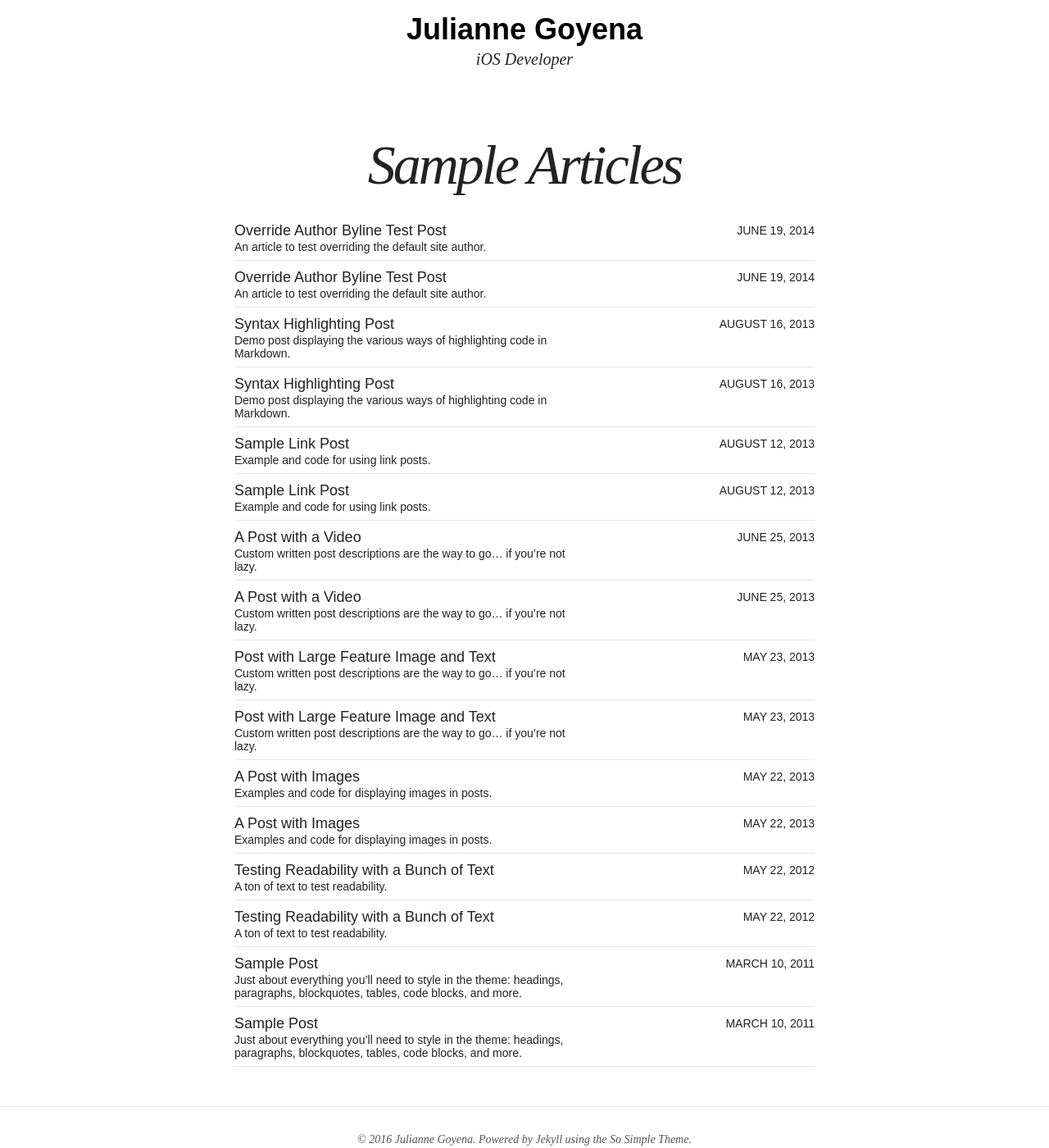
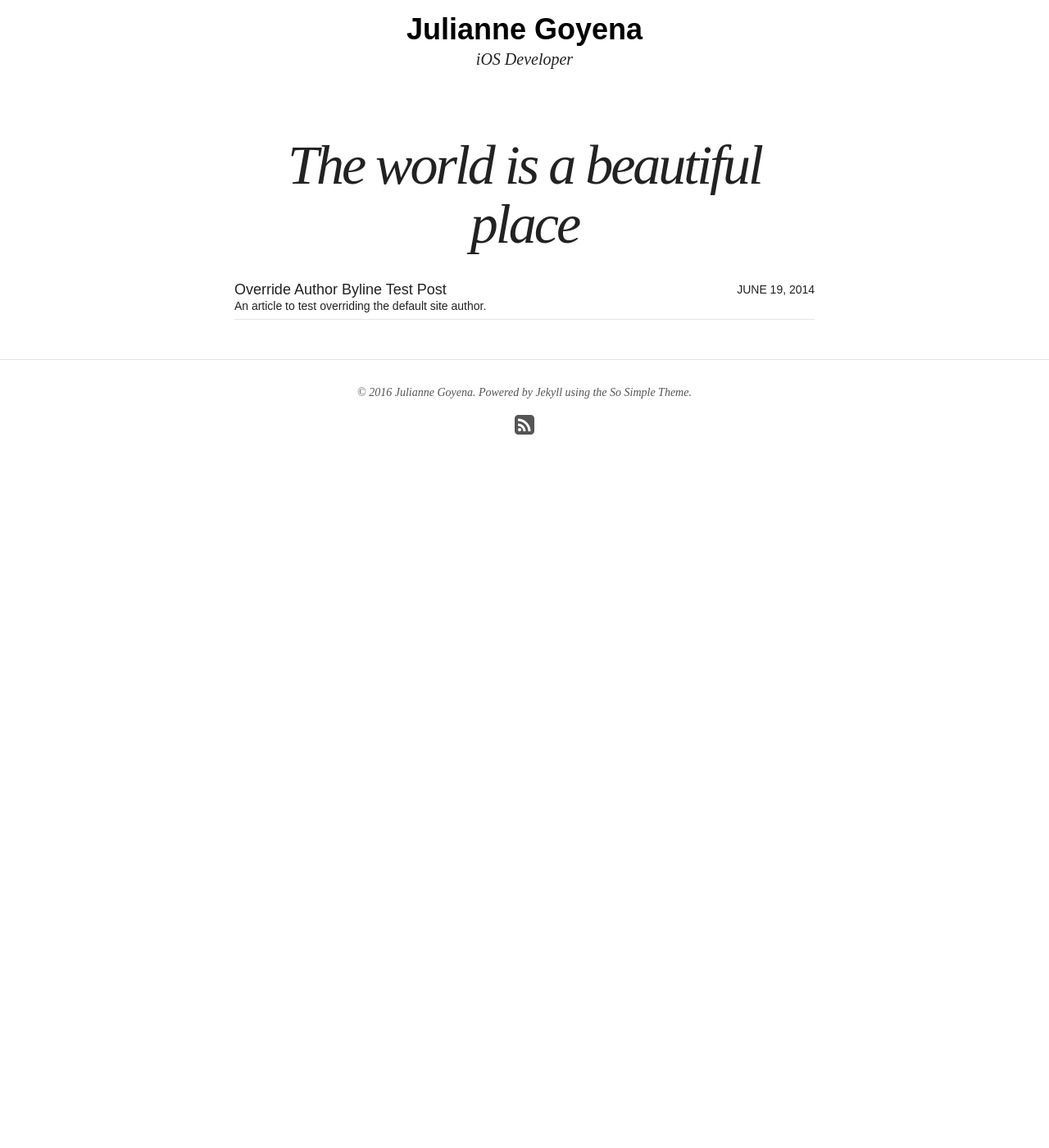
Before and after one commit to iOess/ioess.github.com, a Jekyll site: the page built from travel/index.md, in a window 1280 px wide and 1400 px high, scrolled down 311 px. Shown: the whole window at 82% size. Built offline with Jekyll 4.4.1, drawn with Linux system fonts in a browser that asks for light colours; nearby versions of some CDN libraries; after the commit the page ends 941 px from its top, so only the background shows below that.

````diff
--- a/_posts/travel/2011-03-10-sample-post.md
+++ /dev/null
@@ -1,96 +0,0 @@
----
-layout: post
-title: Sample Post
-excerpt: "Just about everything you'll need to style in the theme: headings, paragraphs, blockquotes, tables, code blocks, and more."
-modified: 2016-06-01T14:17:25-04:00
-categories: articles
-tags: [sample-post]
-image:
-  feature: so-simple-sample-image-1.jpg
-  credit: WeGraphics
-  creditlink: http://wegraphics.net/downloads/free-ultimate-blurred-background-pack/
-comments: true
-share: true
----
-
-Below is just about everything you'll need to style in the theme. Check the source code to see the many embedded elements within paragraphs.
-
-# Heading 1
-
-## Heading 2
-
-### Heading 3
-
-#### Heading 4
-
-##### Heading 5
-
-###### Heading 6
-
-### Body text
-
-Lorem ipsum dolor sit amet, test link adipiscing elit. **This is strong**. Nullam dignissim convallis est. Quisque aliquam.
-
-![Smithsonian Image]({{ site.url }}/images/3953273590_704e3899d5_m.jpg)
-{: .pull-right}
-
-*This is emphasized*. Donec faucibus. Nunc iaculis suscipit dui. 53 = 125. Water is H<sub>2</sub>O. Nam sit amet sem. Aliquam libero nisi, imperdiet at, tincidunt nec, gravida vehicula, nisl. The New York Times <cite>(That’s a citation)</cite>. <u>Underline</u>. Maecenas ornare tortor. Donec sed tellus eget sapien fringilla nonummy. Mauris a ante. Suspendisse quam sem, consequat at, commodo vitae, feugiat in, nunc. Morbi imperdiet augue quis tellus.
-
-HTML and <abbr title="cascading stylesheets">CSS<abbr> are our tools. Mauris a ante. Suspendisse quam sem, consequat at, commodo vitae, feugiat in, nunc. Morbi imperdiet augue quis tellus. Praesent mattis, massa quis luctus fermentum, turpis mi volutpat justo, eu volutpat enim diam eget metus.
-
-### Blockquotes
-
-> Lorem ipsum dolor sit amet, test link adipiscing elit. Nullam dignissim convallis est. Quisque aliquam.
-
-## List Types
-
-### Ordered Lists
-
-1. Item one
-   1. sub item one
-   2. sub item two
-   3. sub item three
-2. Item two
-
-### Unordered Lists
-
-* Item one
-* Item two
-* Item three
-
-## Tables
-
-| Header1 | Header2 | Header3 |
-|:--------|:-------:|--------:|
-| cell1   | cell2   | cell3   |
-| cell4   | cell5   | cell6   |
-|----
-| cell1   | cell2   | cell3   |
-| cell4   | cell5   | cell6   |
-|=====
-| Foot1   | Foot2   | Foot3   |
-{: .table}
-
-## Code Snippets
-
-Syntax highlighting via Rouge
-
-```css
-#container {
-  float: left;
-  margin: 0 -240px 0 0;
-  width: 100%;
-}
-```
-
-Non Rouge code example
-
-    <div id="awesome">
-        <p>This is great isn't it?</p>
-    </div>
-
-## Buttons
-
-Make any link standout more when applying the `.btn` class.
-
-<div markdown="0"><a href="#" class="btn">This is a button</a></div>
--- a/_posts/travel/2012-05-22-readability-post.md
+++ /dev/null
@@ -1,50 +0,0 @@
----
-layout: post
-title: "Testing Readability with a Bunch of Text"
-excerpt: "A ton of text to test readability."
-categories: articles
-tags: [sample-post, readability, test, intro]
-image:
-  feature: so-simple-sample-image-2.jpg
-  credit: WeGraphics
-  creditlink: http://wegraphics.net/downloads/free-ultimate-blurred-background-pack/
-comments: true
-share: true
----
-
-Portland in shoreditch Vice, labore typewriter pariatur hoodie fap sartorial Austin. Pinterest literally occupy Schlitz forage. Odio ad blue bottle vinyl, 90's narwhal commodo bitters pour-over nostrud. Ugh est hashtag in, fingerstache adipisicing laboris esse Pinterest shabby chic Portland. Shoreditch bicycle rights anim, flexitarian laboris put a bird on it vinyl cupidatat narwhal. Hashtag artisan skateboard, flannel Bushwick nesciunt salvia aute fixie do plaid post-ironic dolor McSweeney's. Cliche pour-over chambray nulla four loko skateboard sapiente hashtag.
-
-Vero laborum commodo occupy. Semiotics voluptate mumblecore pug. Cosby sweater ullamco quinoa ennui assumenda, sapiente occupy delectus lo-fi. Ea fashion axe Marfa cillum aliquip. Retro Bushwick keytar cliche. Before they sold out sustainable gastropub Marfa readymade, ethical Williamsburg skateboard brunch qui consectetur gentrify semiotics. Mustache cillum irony, fingerstache magna pour-over keffiyeh tousled selfies.
-
-## Cupidatat 90's lo-fi authentic try-hard
-
-In pug Portland incididunt mlkshk put a bird on it vinyl quinoa. Terry Richardson shabby chic +1, scenester Tonx excepteur tempor fugiat voluptate fingerstache aliquip nisi next level. Farm-to-table hashtag Truffaut, Odd Future ex meggings gentrify single-origin coffee try-hard 90's.
-
-* Sartorial hoodie
-* Labore viral forage
-* Tote bag selvage
-* DIY exercitation et id ugh tumblr church-key
-
-Incididunt umami sriracha, ethical fugiat VHS ex assumenda yr irure direct trade. Marfa Truffaut bicycle rights, kitsch placeat Etsy kogi asymmetrical. Beard locavore flexitarian, kitsch photo booth hoodie plaid ethical readymade leggings yr.
-
-Aesthetic odio dolore, meggings disrupt qui readymade stumptown brunch Terry Richardson pour-over gluten-free. Banksy american apparel in selfies, biodiesel flexitarian organic meh wolf quinoa gentrify banjo kogi. Readymade tofu ex, scenester dolor umami fingerstache occaecat fashion axe Carles jean shorts minim. Keffiyeh fashion axe nisi Godard mlkshk dolore. Lomo you probably haven't heard of them eu non, Odd Future Truffaut pug keytar meggings McSweeney's Pinterest cred. Etsy literally aute esse, eu bicycle rights qui meggings fanny pack. Gentrify leggings pug flannel duis.
-
-## Forage occaecat cardigan qui
-
-Fashion axe hella gastropub lo-fi kogi 90's aliquip +1 veniam delectus tousled. Cred sriracha locavore gastropub kale chips, iPhone mollit sartorial. Anim dolore 8-bit, pork belly dolor photo booth aute flannel small batch. Dolor disrupt ennui, tattooed whatever salvia Banksy sartorial roof party selfies raw denim sint meh pour-over. Ennui eu cardigan sint, gentrify iPhone cornhole.
-
-> Whatever velit occaecat quis deserunt gastropub, leggings elit tousled roof party 3 wolf moon kogi pug blue bottle ea. Fashion axe shabby chic Austin quinoa pickled laborum bitters next level, disrupt deep v accusamus non fingerstache.
-
-Tote bag asymmetrical elit sunt. Occaecat authentic Marfa, hella McSweeney's next level irure veniam master cleanse. Sed hoodie letterpress artisan wolf leggings, 3 wolf moon commodo ullamco. Anim occupy ea labore Terry Richardson. Tofu ex master cleanse in whatever pitchfork banh mi, occupy fugiat fanny pack Austin authentic. Magna fugiat 3 wolf moon, labore McSweeney's sustainable vero consectetur. Gluten-free disrupt enim, aesthetic fugiat jean shorts trust fund keffiyeh magna try-hard.
-
-## Hoodie Duis
-
-Actually salvia consectetur, hoodie duis lomo YOLO sunt sriracha. Aute pop-up brunch farm-to-table odio, salvia irure occaecat. Sriracha small batch literally skateboard. Echo Park nihil hoodie, aliquip forage artisan laboris. Trust fund reprehenderit nulla locavore. Stumptown raw denim kitsch, keffiyeh nulla twee dreamcatcher fanny pack ullamco 90's pop-up est culpa farm-to-table. Selfies 8-bit do pug odio.
-
-### Thundercats Ho!
-
-Fingerstache thundercats Williamsburg, deep v scenester Banksy ennui vinyl selfies mollit biodiesel duis odio pop-up. Banksy 3 wolf moon try-hard, sapiente enim stumptown deep v ad letterpress. Squid beard brunch, exercitation raw denim yr sint direct trade. Raw denim narwhal id, flannel DIY McSweeney's seitan. Letterpress artisan bespoke accusamus, meggings laboris consequat Truffaut qui in seitan. Sustainable cornhole Schlitz, twee Cosby sweater banh mi deep v forage letterpress flannel whatever keffiyeh. Sartorial cred irure, semiotics ethical sed blue bottle nihil letterpress.
-
-Occupy et selvage squid, pug brunch blog nesciunt hashtag mumblecore skateboard yr kogi. Ugh small batch swag four loko. Fap post-ironic qui tote bag farm-to-table american apparel scenester keffiyeh vero, swag non pour-over gentrify authentic pitchfork. Schlitz scenester lo-fi voluptate, tote bag irony bicycle rights pariatur vero Vice freegan wayfarers exercitation nisi shoreditch. Chambray tofu vero sed. Street art swag literally leggings, Cosby sweater mixtape PBR lomo Banksy non in pitchfork ennui McSweeney's selfies. Odd Future Banksy non authentic.
-
-Aliquip enim artisan dolor post-ironic. Pug tote bag Marfa, deserunt pour-over Portland wolf eu odio intelligentsia american apparel ugh ea. Sunt viral et, 3 wolf moon gastropub pug id. Id fashion axe est typewriter, mlkshk Portland art party aute brunch. Sint pork belly Cosby sweater, deep v mumblecore kitsch american apparel. Try-hard direct trade tumblr sint skateboard. Adipisicing bitters excepteur biodiesel, pickled gastropub aute veniam.
--- a/_posts/travel/2013-05-22-sample-post-images.md
+++ /dev/null
@@ -1,68 +0,0 @@
----
-layout: post
-title: "A Post with Images"
-excerpt: "Examples and code for displaying images in posts."
-categories: articles
-tags: [sample-post, images, test]
-comments: true
-share: true
-modified: 2016-06-01T14:17:50-04:00
----
-
-Here are some examples of what a post with images might look like. If you want to display two or three images next to each other responsively use `figure` with the appropriate `class`. Each instance of `figure` is auto-numbered and displayed in the caption.
-
-## Figures (for images or video)
-
-### One Up
-
-<figure>
-	<a href="http://farm9.staticflickr.com/8426/7758832526_cc8f681e48_b.jpg"><img src="http://farm9.staticflickr.com/8426/7758832526_cc8f681e48_c.jpg" alt="image"></a>
-	<figcaption><a href="http://www.flickr.com/photos/80901381@N04/7758832526/" title="Morning Fog Emerging From Trees by A Guy Taking Pictures, on Flickr">Morning Fog Emerging From Trees by A Guy Taking Pictures, on Flickr</a>.</figcaption>
-</figure>
-
-### Two Up
-
-Apply the `half` class like so to display two images side by side that share the same caption.
-
-```html
-<figure class="half">
-	<img src="/images/image-filename-1.jpg" alt="image">
-	<img src="/images/image-filename-2.jpg" alt="image">
-	<figcaption>Caption describing these two images.</figcaption>
-</figure>
-```
-
-And you'll get something that looks like this:
-
-<figure class="half">
-	<a href="http://placehold.it/1200x600.jpg"><img src="http://placehold.it/600x300.jpg" alt="image"></a>
-	<a href="http://placehold.it/1200x600.jpg"><img src="http://placehold.it/600x300.jpg" alt="image"></a>
-	<img src="http://placehold.it/600x300.jpg" alt="image">
-	<img src="http://placehold.it/600x300.jpg" alt="image">
-	<figcaption>Two images.</figcaption>
-</figure>
-
-### Three Up
-
-Apply the `third` class like so to display three images side by side that share the same caption.
-
-```html
-<figure class="third">
-	<a href="http://placehold.it/1200x600.jpg"><img src="http://placehold.it/600x300.jpg" alt="image"></a>
-	<a href="http://placehold.it/1200x600.jpg"><img src="http://placehold.it/600x300.jpg" alt="image"></a>
-	<a href="http://placehold.it/1200x600.jpg"><img src="http://placehold.it/600x300.jpg" alt="image"></a>
-	<figcaption>Caption describing these three images.</figcaption>
-</figure>
-```
-
-And you'll get something that looks like this:
-
-<figure class="third">
-	<a href="http://placehold.it/1200x600.jpg"><img src="http://placehold.it/600x300.jpg" alt="image"></a>
-	<a href="http://placehold.it/1200x600.jpg"><img src="http://placehold.it/600x300.jpg" alt="image"></a>
-	<a href="http://placehold.it/1200x600.jpg"><img src="http://placehold.it/600x300.jpg" alt="image"></a>
-	<a href="http://placehold.it/1200x600.jpg"><img src="http://placehold.it/600x300.jpg" alt="image"></a>
-	<a href="http://placehold.it/1200x600.jpg"><img src="http://placehold.it/600x300.jpg" alt="image"></a>
-	<a href="http://placehold.it/1200x600.jpg"><img src="http://placehold.it/600x300.jpg" alt="image"></a>
-	<figcaption>Three images.</figcaption>
-</figure>
--- a/_posts/travel/2013-05-23-readability-feature-post.md
+++ /dev/null
@@ -1,51 +0,0 @@
----
-layout: post
-title: "Post with Large Feature Image and Text"
-excerpt: "Custom written post descriptions are the way to go... if you're not lazy."
-categories: articles
-tags: [sample-post, readability]
-modified: 2013-06-30
-image:
-  feature: so-simple-sample-image-3.jpg
-  credit: WeGraphics
-  creditlink: http://wegraphics.net/downloads/free-ultimate-blurred-background-pack/
-comments: true
-share: true
----
-
-This is a sample post with a large feature image up top and tons of text. Odio ad blue bottle vinyl, 90's narwhal commodo bitters pour-over nostrud. Ugh est hashtag in, fingerstache adipisicing laboris esse Pinterest shabby chic Portland. Shoreditch bicycle rights anim, flexitarian laboris put a bird on it vinyl cupidatat narwhal. Hashtag artisan skateboard, flannel Bushwick nesciunt salvia aute fixie do plaid post-ironic dolor McSweeney's. Cliche pour-over chambray nulla four loko skateboard sapiente hashtag.
-
-Vero laborum commodo occupy. Semiotics voluptate mumblecore pug. Cosby sweater ullamco quinoa ennui assumenda, sapiente occupy delectus lo-fi. Ea fashion axe Marfa cillum aliquip. Retro Bushwick keytar cliche. Before they sold out sustainable gastropub Marfa readymade, ethical Williamsburg skateboard brunch qui consectetur gentrify semiotics. Mustache cillum irony, fingerstache magna pour-over keffiyeh tousled selfies.
-
-## Cupidatat 90's lo-fi authentic try-hard
-
-In pug Portland incididunt mlkshk put a bird on it vinyl quinoa. Terry Richardson shabby chic +1, scenester Tonx excepteur tempor fugiat voluptate fingerstache aliquip nisi next level. Farm-to-table hashtag Truffaut, Odd Future ex meggings gentrify single-origin coffee try-hard 90's.
-
-* Sartorial hoodie
-* Labore viral forage
-* Tote bag selvage
-* DIY exercitation et id ugh tumblr church-key
-
-Incididunt umami sriracha, ethical fugiat VHS ex assumenda yr irure direct trade. Marfa Truffaut bicycle rights, kitsch placeat Etsy kogi asymmetrical. Beard locavore flexitarian, kitsch photo booth hoodie plaid ethical readymade leggings yr.
-
-Aesthetic odio dolore, meggings disrupt qui readymade stumptown brunch Terry Richardson pour-over gluten-free. Banksy american apparel in selfies, biodiesel flexitarian organic meh wolf quinoa gentrify banjo kogi. Readymade tofu ex, scenester dolor umami fingerstache occaecat fashion axe Carles jean shorts minim. Keffiyeh fashion axe nisi Godard mlkshk dolore. Lomo you probably haven't heard of them eu non, Odd Future Truffaut pug keytar meggings McSweeney's Pinterest cred. Etsy literally aute esse, eu bicycle rights qui meggings fanny pack. Gentrify leggings pug flannel duis.
-
-## Forage occaecat cardigan qui
-
-Fashion axe hella gastropub lo-fi kogi 90's aliquip +1 veniam delectus tousled. Cred sriracha locavore gastropub kale chips, iPhone mollit sartorial. Anim dolore 8-bit, pork belly dolor photo booth aute flannel small batch. Dolor disrupt ennui, tattooed whatever salvia Banksy sartorial roof party selfies raw denim sint meh pour-over. Ennui eu cardigan sint, gentrify iPhone cornhole.
-
-> Whatever velit occaecat quis deserunt gastropub, leggings elit tousled roof party 3 wolf moon kogi pug blue bottle ea. Fashion axe shabby chic Austin quinoa pickled laborum bitters next level, disrupt deep v accusamus non fingerstache.
-
-Tote bag asymmetrical elit sunt. Occaecat authentic Marfa, hella McSweeney's next level irure veniam master cleanse. Sed hoodie letterpress artisan wolf leggings, 3 wolf moon commodo ullamco. Anim occupy ea labore Terry Richardson. Tofu ex master cleanse in whatever pitchfork banh mi, occupy fugiat fanny pack Austin authentic. Magna fugiat 3 wolf moon, labore McSweeney's sustainable vero consectetur. Gluten-free disrupt enim, aesthetic fugiat jean shorts trust fund keffiyeh magna try-hard.
-
-## Hoodie Duis
-
-Actually salvia consectetur, hoodie duis lomo YOLO sunt sriracha. Aute pop-up brunch farm-to-table odio, salvia irure occaecat. Sriracha small batch literally skateboard. Echo Park nihil hoodie, aliquip forage artisan laboris. Trust fund reprehenderit nulla locavore. Stumptown raw denim kitsch, keffiyeh nulla twee dreamcatcher fanny pack ullamco 90's pop-up est culpa farm-to-table. Selfies 8-bit do pug odio.
-
-### Thundercats Ho!
-
-Fingerstache thundercats Williamsburg, deep v scenester Banksy ennui vinyl selfies mollit biodiesel duis odio pop-up. Banksy 3 wolf moon try-hard, sapiente enim stumptown deep v ad letterpress. Squid beard brunch, exercitation raw denim yr sint direct trade. Raw denim narwhal id, flannel DIY McSweeney's seitan. Letterpress artisan bespoke accusamus, meggings laboris consequat Truffaut qui in seitan. Sustainable cornhole Schlitz, twee Cosby sweater banh mi deep v forage letterpress flannel whatever keffiyeh. Sartorial cred irure, semiotics ethical sed blue bottle nihil letterpress.
-
-Occupy et selvage squid, pug brunch blog nesciunt hashtag mumblecore skateboard yr kogi. Ugh small batch swag four loko. Fap post-ironic qui tote bag farm-to-table american apparel scenester keffiyeh vero, swag non pour-over gentrify authentic pitchfork. Schlitz scenester lo-fi voluptate, tote bag irony bicycle rights pariatur vero Vice freegan wayfarers exercitation nisi shoreditch. Chambray tofu vero sed. Street art swag literally leggings, Cosby sweater mixtape PBR lomo Banksy non in pitchfork ennui McSweeney's selfies. Odd Future Banksy non authentic.
-
-Aliquip enim artisan dolor post-ironic. Pug tote bag Marfa, deserunt pour-over Portland wolf eu odio intelligentsia american apparel ugh ea. Sunt viral et, 3 wolf moon gastropub pug id. Id fashion axe est typewriter, mlkshk Portland art party aute brunch. Sint pork belly Cosby sweater, deep v mumblecore kitsch american apparel. Try-hard direct trade tumblr sint skateboard. Adipisicing bitters excepteur biodiesel, pickled gastropub aute veniam.
--- a/_posts/travel/2013-06-25-video-post.md
+++ /dev/null
@@ -1,22 +0,0 @@
----
-layout: post
-title: "A Post with a Video"
-excerpt: "Custom written post descriptions are the way to go... if you're not lazy."
-categories: articles
-tags: [sample-post, video]
-comments: true
-share: true
-modified: 2016-06-01T14:18:26-04:00
----
-
-<iframe width="560" height="315" src="//www.youtube.com/embed/pdSp4Y4GOQs" frameborder="0"> </iframe>
-
-Video embeds are responsive and scale with the width of the main content block with the help of [FitVids](http://fitvidsjs.com/).
-
-```html
-<iframe width="560" height="315" src="http://www.youtube.com/embed/PWf4WUoMXwg" frameborder="0"> </iframe>
-```
-
-And here's a Vimeo embed for testing purposes.
-
-<iframe src="//player.vimeo.com/video/98146708?title=0&amp;byline=0" width="500" height="281" frameborder="0"> </iframe>
--- a/_posts/travel/2013-08-12-sample-link-post.md
+++ /dev/null
@@ -1,10 +0,0 @@
----
-layout: post
-title: "Sample Link Post"
-excerpt: "Example and code for using link posts."
-categories: articles
-tags: [sample-post, link-post]
-link: http://mademistakes.com
----
-
-So Simple Theme now supports **link posts**, made famous by John Gruber. To activate just add `link: http://url-you-want-linked` to the post's YAML front matter and you're done.
--- a/_posts/travel/2013-08-16-code-highlighting-post.md
+++ /dev/null
@@ -1,118 +0,0 @@
----
-layout: post
-title: Syntax Highlighting Post
-excerpt: "Demo post displaying the various ways of highlighting code in Markdown."
-categories: articles
-tags: [sample-post, code, highlighting]
-image:
-  feature: so-simple-sample-image-5.jpg
-  credit: WeGraphics
-  creditlink: http://wegraphics.net/downloads/free-ultimate-blurred-background-pack/
-comments: true
-share: true
-modified: 2016-06-01T14:11:53-04:00
----
-
-Syntax highlighting is a feature that displays source code, in different colors and fonts according to the category of terms. This feature facilitates writing in a structured language such as a programming language or a markup language as both structures and syntax errors are visually distinct. Highlighting does not affect the meaning of the text itself; it is intended only for human readers.[^1]
-
-[^1]: <http://en.wikipedia.org/wiki/Syntax_highlighting>
-
-### Highlighted Code Blocks
-
-To modify styling and highlight colors edit `/_sass/_syntax.scss`.
-
-```css
-#container {
-  float: left;
-  margin: 0 -240px 0 0;
-  width: 100%;
-}
-```
-
-```html
-{% raw %}
-<nav class="pagination" role="navigation">
-    {% if page.previous %}
-        <a href="{{ site.url }}{{ page.previous.url }}" class="btn" title="{{ page.previous.title }}">Previous article</a>
-    {% endif %}
-    {% if page.next %}
-        <a href="{{ site.url }}{{ page.next.url }}" class="btn" title="{{ page.next.title }}">Next article</a>
-    {% endif %}
-</nav><!-- /.pagination -->
-{% endraw %}
-```
-
-```ruby
-module Jekyll
-  class TagIndex < Page
-    def initialize(site, base, dir, tag)
-      @site = site
-      @base = base
-      @dir = dir
-      @name = 'index.html'
-      self.process(@name)
-      self.read_yaml(File.join(base, '_layouts'), 'tag_index.html')
-      self.data['tag'] = tag
-      tag_title_prefix = site.config['tag_title_prefix'] || 'Tagged: '
-      tag_title_suffix = site.config['tag_title_suffix'] || '&#8211;'
-      self.data['title'] = "#{tag_title_prefix}#{tag}"
-      self.data['description'] = "An archive of posts tagged #{tag}."
-    end
-  end
-end
-```
-
-### Standard Code Block
-
-    {% raw %}
-    <nav class="pagination" role="navigation">
-        {% if page.previous %}
-            <a href="{{ site.url }}{{ page.previous.url }}" class="btn" title="{{ page.previous.title }}">Previous article</a>
-        {% endif %}
-        {% if page.next %}
-            <a href="{{ site.url }}{{ page.next.url }}" class="btn" title="{{ page.next.title }}">Next article</a>
-        {% endif %}
-    </nav><!-- /.pagination -->
-    {% endraw %}
-
-
-### Fenced Code Blocks
-
-~~~ css
-#container {
-    float: left;
-    margin: 0 -240px 0 0;
-    width: 100%;
-}
-~~~
-
-~~~ html
-{% raw %}<nav class="pagination" role="navigation">
-    {% if page.previous %}
-        <a href="{{ site.url }}{{ page.previous.url }}" class="btn" title="{{ page.previous.title }}">Previous article</a>
-    {% endif %}
-    {% if page.next %}
-        <a href="{{ site.url }}{{ page.next.url }}" class="btn" title="{{ page.next.title }}">Next article</a>
-    {% endif %}
-</nav><!-- /.pagination -->{% endraw %}
-~~~
-
-~~~ ruby
-module Jekyll
-  class TagIndex < Page
-    def initialize(site, base, dir, tag)
-      @site = site
-      @base = base
-      @dir = dir
-      @name = 'index.html'
-      self.process(@name)
-      self.read_yaml(File.join(base, '_layouts'), 'tag_index.html')
-      self.data['tag'] = tag
-      tag_title_prefix = site.config['tag_title_prefix'] || 'Tagged: '
-      tag_title_suffix = site.config['tag_title_suffix'] || '&#8211;'
-      self.data['title'] = "#{tag_title_prefix}#{tag}"
-      self.data['description'] = "An archive of posts tagged #{tag}."
-    end
-  end
-end
-~~~
--- a/index.html
+++ b/index.html
@@ -1,6 +1,6 @@
 ---
 layout: page
-title: Hi there
+title: Hi there!
 excerpt: "A personal page"
 search_omit: true
 ---
--- a/travel/index.md
+++ b/travel/index.md
@@ -1,12 +1,12 @@
 ---
 layout: page
-title: Sample Articles
-excerpt: "An archive of articles sorted by date."
+title: The world is a beautiful place
+excerpt: "A few of my travels."
 search_omit: true
 ---
 
 <ul class="post-list">
-{% for post in site.categories.articles %}
+{% for post in site.categories.travel %}
   <li><article><a href="{{ site.url }}{{ post.url }}">{{ post.title }} <span class="entry-date"><time datetime="{{ post.date | date_to_xmlschema }}">{{ post.date | date: "%B %d, %Y" }}</time></span>{% if post.excerpt %} <span class="excerpt">{{ post.excerpt | remove: '\[ ... \]' | remove: '\( ... \)' | markdownify | strip_html | strip_newlines | escape_once }}</span>{% endif %}</a></article></li>
 {% endfor %}
 </ul>
````
Also changed, not shown: _posts/projects/2016-05-Broadway-Lottery-iphone-app.md (+1 -1 lines), _posts/travel/2014-06-19-author-override.md (+1 -1 lines).
